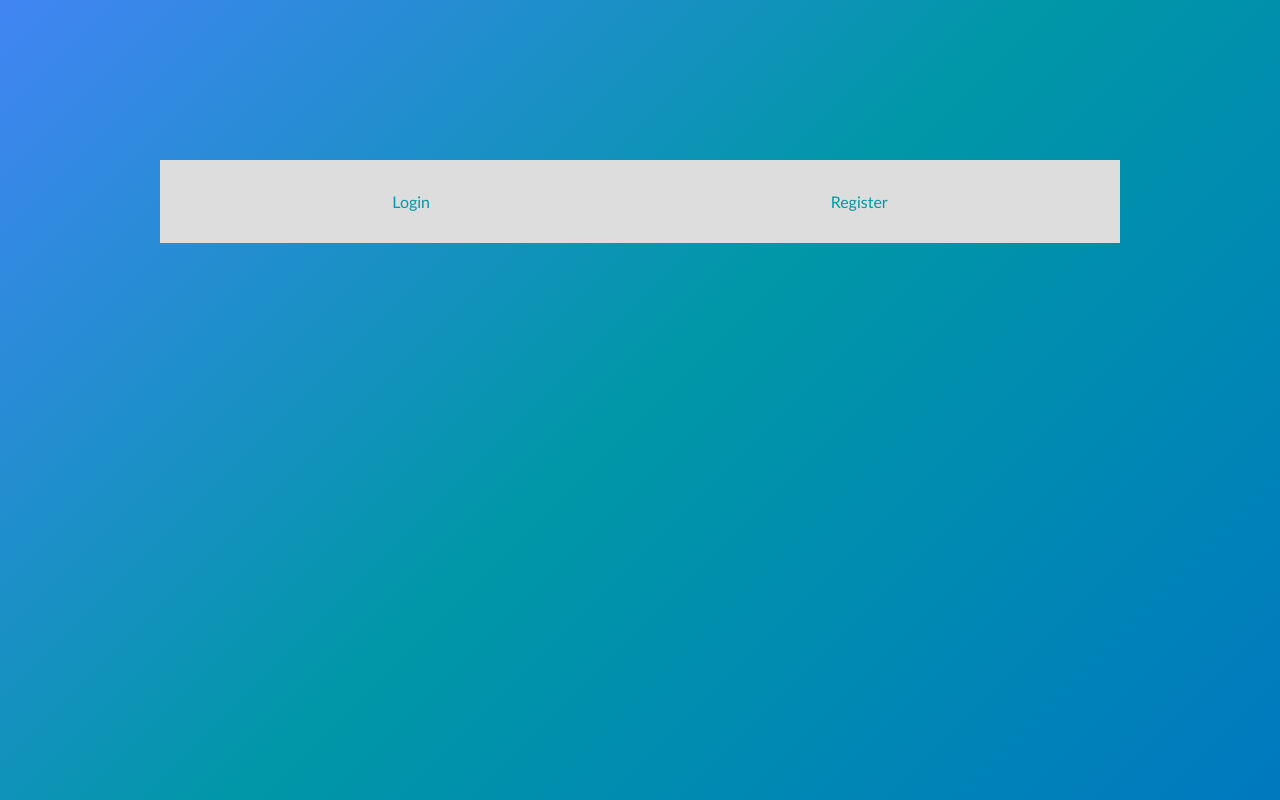
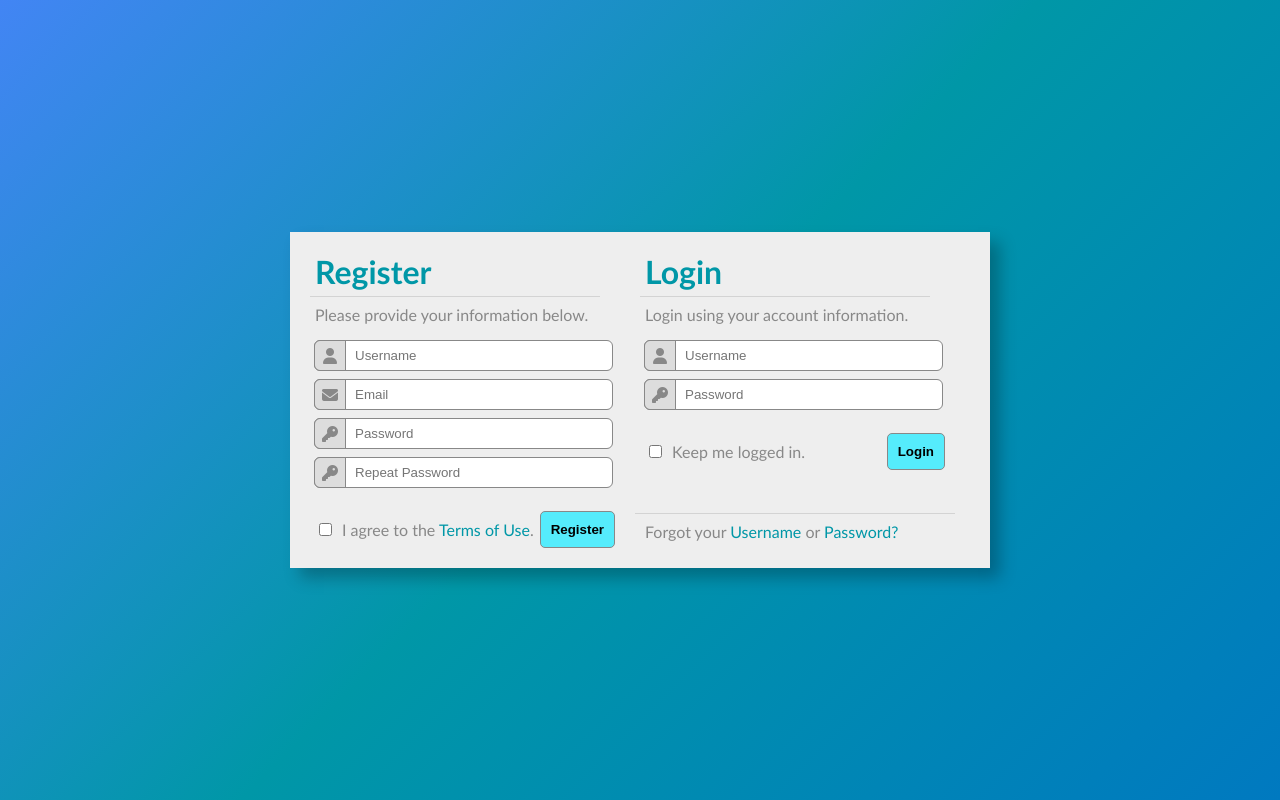
Before and after one commit to Vaahne/Form_Validations, a plain HTML site: page index.html in a window 1280 px wide. Shown: the top 800 px of the page. Drawn offline with Linux system fonts and the light colour scheme.

Commit message:
Some validations

```diff
--- a/index.html
+++ b/index.html
@@ -4,28 +4,74 @@
     <title>Form Validation Practice</title>
     <link rel="stylesheet" href="./styles/styles.css" />
     <!-- Font Awesome for Icons -->
-    <script defer src="https://kit.fontawesome.com/d8f052c6cf.js"
+    <script
+      src="https://kit.fontawesome.com/d8f052c6cf.js"
       crossorigin="anonymous"
     ></script>
-    <script  defer type="text/javascript" src="./scripts/scripts.js"></script>
-    <style>
-        .linksDiv{
-            background: #ddd;
-            display: flex;
-            justify-content: space-around;
-            align-items: center;
-            margin: 10rem;
-            padding: 2rem;
-        }
-    </style>
+    <script defer type="text/javascript" src="./scripts/scripts.js"></script>
   </head>
   <body>
     <!-- Container for entire form. -->
-    <div class="linksDiv">
-        <a href="./pages/login.html">Login</a>
-        <a href="./pages/registration.html">Register</a>
+    <div class="form-container">
+      <!-- Registration Side -->
+      <div>
+        <h1>Register</h1>
+        <p>Please provide your information below.</p>
+
+        <!-- Registration Form -->
+        <form id="registration">
+          <input name="username" type="text" placeholder="Username" id="username" required/>
+          <span class="input-icon"><i class="fa-solid fa-user"></i></span><br />
+
+          <input name="email" type="text" placeholder="Email" id="email" required />
+          <span class="input-icon"><i class="fa-solid fa-envelope"></i></span
+          ><br />
+
+          <input name="password" type="password" placeholder="Password" id="password" required/>
+          <span class="input-icon"><i class="fa-solid fa-key"></i></span><br />
+
+          <input name="passwordCheck" type="password" placeholder="Repeat Password" id="passwordCheck"
+          />
+          <span class="input-icon"><i class="fa-solid fa-key"></i></span
+          ><br /><br />
+
+          <div class="flex-row">
+            <input name="terms" type="checkbox" required />
+            <label for="terms"
+              >I agree to the&nbsp;<a href="#">Terms of Use</a>.</label
+            >
+            <input type="submit" value="Register" />
+          </div>
+        </form>
+      </div>
+
+      <!-- Login Side -->
+      <div>
+        <h1>Login</h1>
+        <p>Login using your account information.</p>
+
+        <!-- Login Form -->
+        <form id="login" style="border-bottom: 1px solid lightgray;">
+          <input name="username" type="text" placeholder="Username" id="userName" required/>
+          <span class="input-icon"><i class="fa-solid fa-user"></i></span><br />
+
+          <input name="password" type="password" placeholder="Password" id="password" required />
+          <span class="input-icon"><i class="fa-solid fa-key"></i></span
+          ><br /><br />
+
+          <div class="flex-row">
+            <input name="persist" type="checkbox" />
+            <label for="persist">Keep me logged in.</label>
+            <input type="submit" value="Login" />
+          </div>
+          <br /><br />
+        </form>
+
+        <p>Forgot your <a href="#">Username</a> or <a href="#">Password?</a></p>
+      </div>
     </div>
 
-
+    <!-- Error Display Container -->
+    <div id="errorDisplay"></div>
   </body>
 </html>
--- a/scripts/scripts.js
+++ b/scripts/scripts.js
@@ -108,3 +108,45 @@ function validatePasswordCheck(ps1,ps2){
     return true;
 }
 // console.log(password.value);
+
+
+// Login Form
+let loginForm = document.getElementById("login");
+
+loginForm.addEventListener('submit',loginValidation);
+
+function loginValidation(e){
+    e.preventDefault();
+    err.style.display = "none";
+
+    let userName = loginForm.querySelector("#userName");
+    let password = loginForm.querySelector("#password");
+
+    let users = JSON.parse(localStorage.getItem("users")) || [];
+
+    if(users.length == 0){
+        alert("No Users yet. Please register first!!");
+        return ;
+    }
+    else{
+        let found = false;
+
+        for(user of users){
+            if(user.userName === userName.value && user.password === password.value){
+                alert(`Welcome ${userName.value}`);
+                loginForm.reset();
+                found = true;
+                return;
+            }
+        }
+        if(!found){
+            let h1 = document.createElement ("p");
+            err.style.display = "block";
+            h1.textContent = "User doesnot exist Please register !!!";
+            err.appendChild(h1);
+        }
+
+    }
+
+
+}
```
